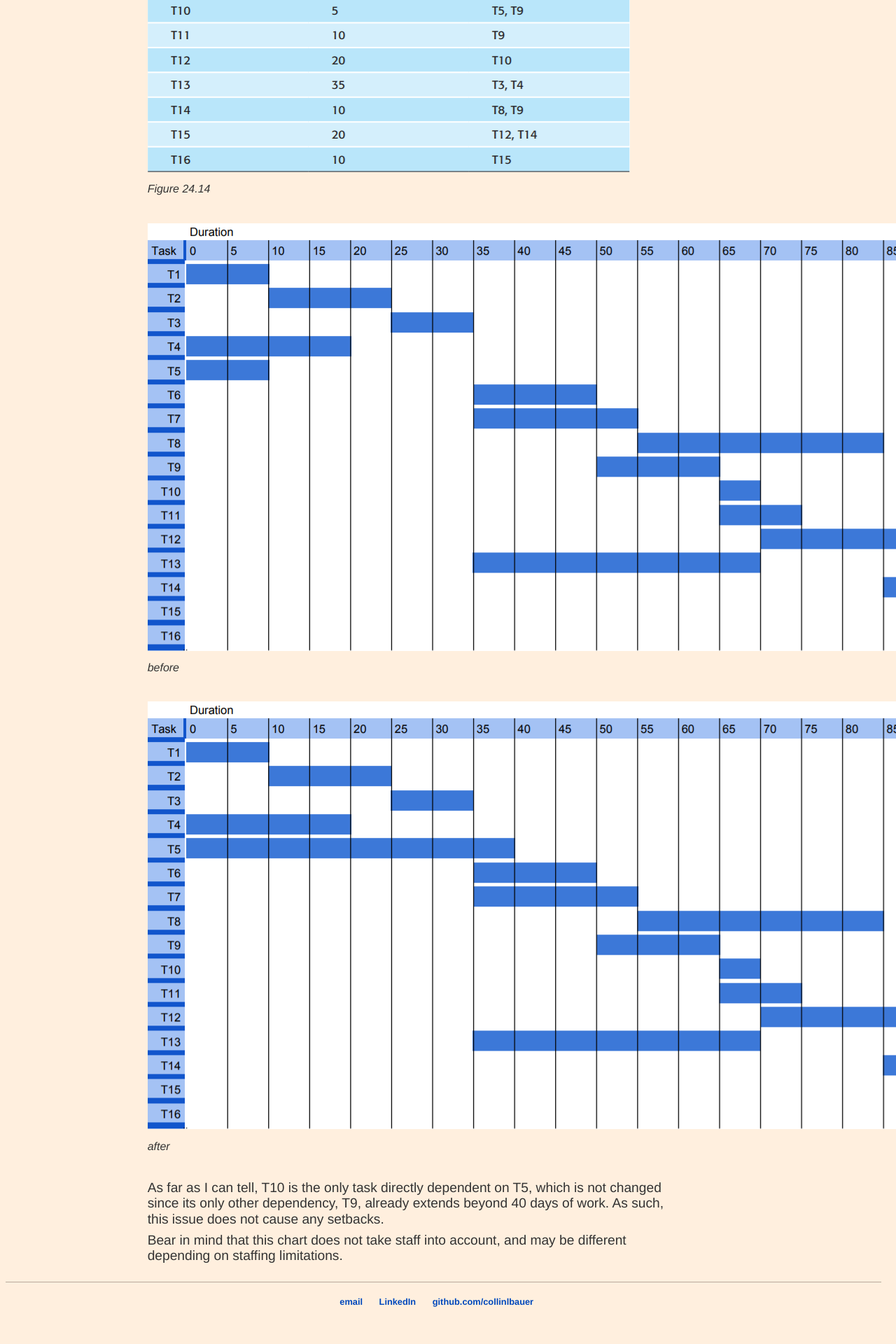
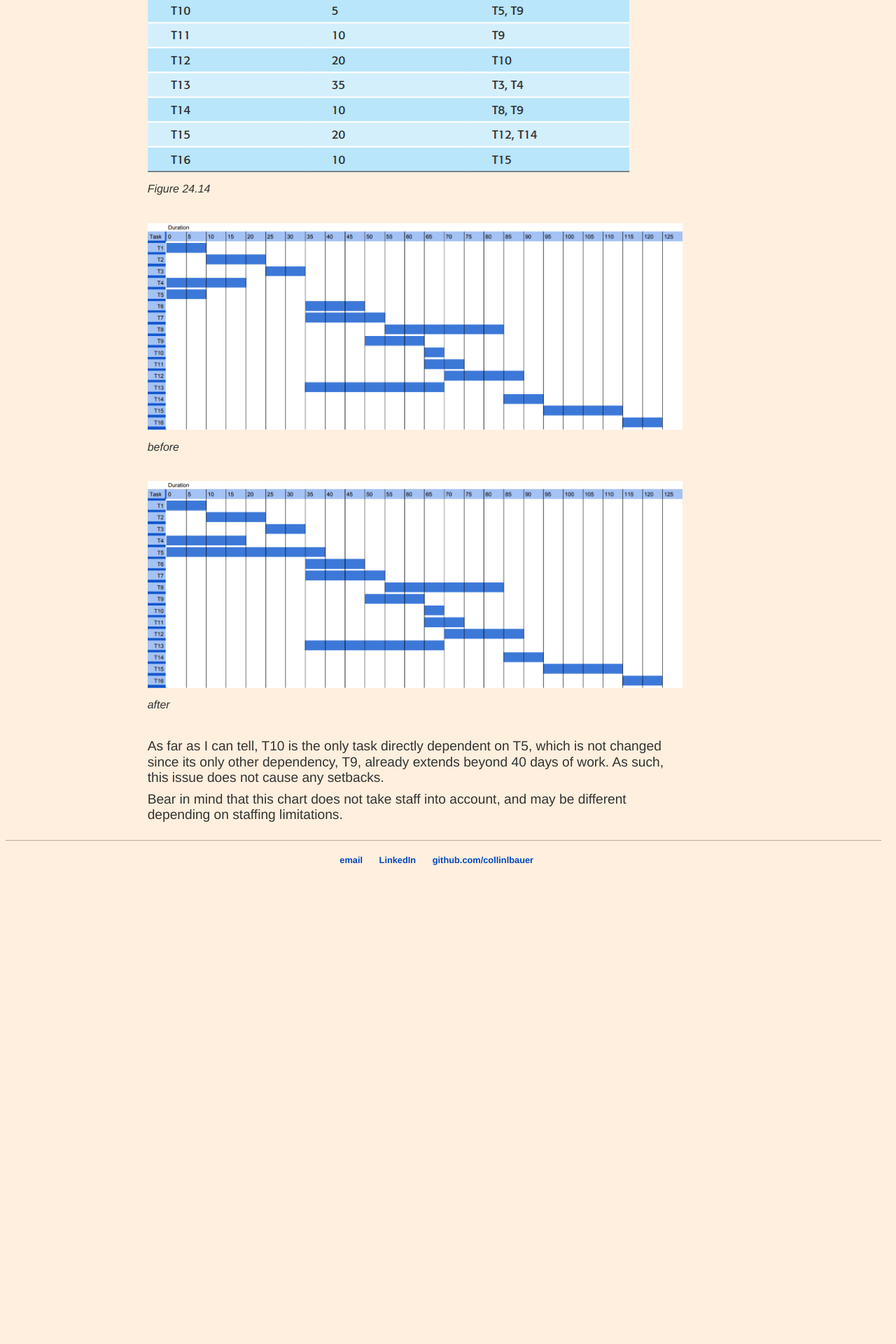
Before and after one commit to CollinLBauer/collinlbauer.github.io, a Jekyll site: the page built from _posts/2019-12-05-HW24-Chapter-23.md, in a window 1280 px wide. Shown: the part 729-2649 px from the top of the page at 70% size. Built offline with Jekyll 4.4.1, drawn with Linux system fonts in a browser that asks for light colours; after the commit the page ends 2018 px from its top, so only the background shows below that.

Commit message:
thicc images

```diff
--- a/css/main.css
+++ b/css/main.css
@@ -124,4 +124,8 @@ div.post ol {
     font-size: 1.2rem;
     list-style: decimal
 }
+
+div.post img {
+    max-width: 100%;
+}
 /* end post */
```
